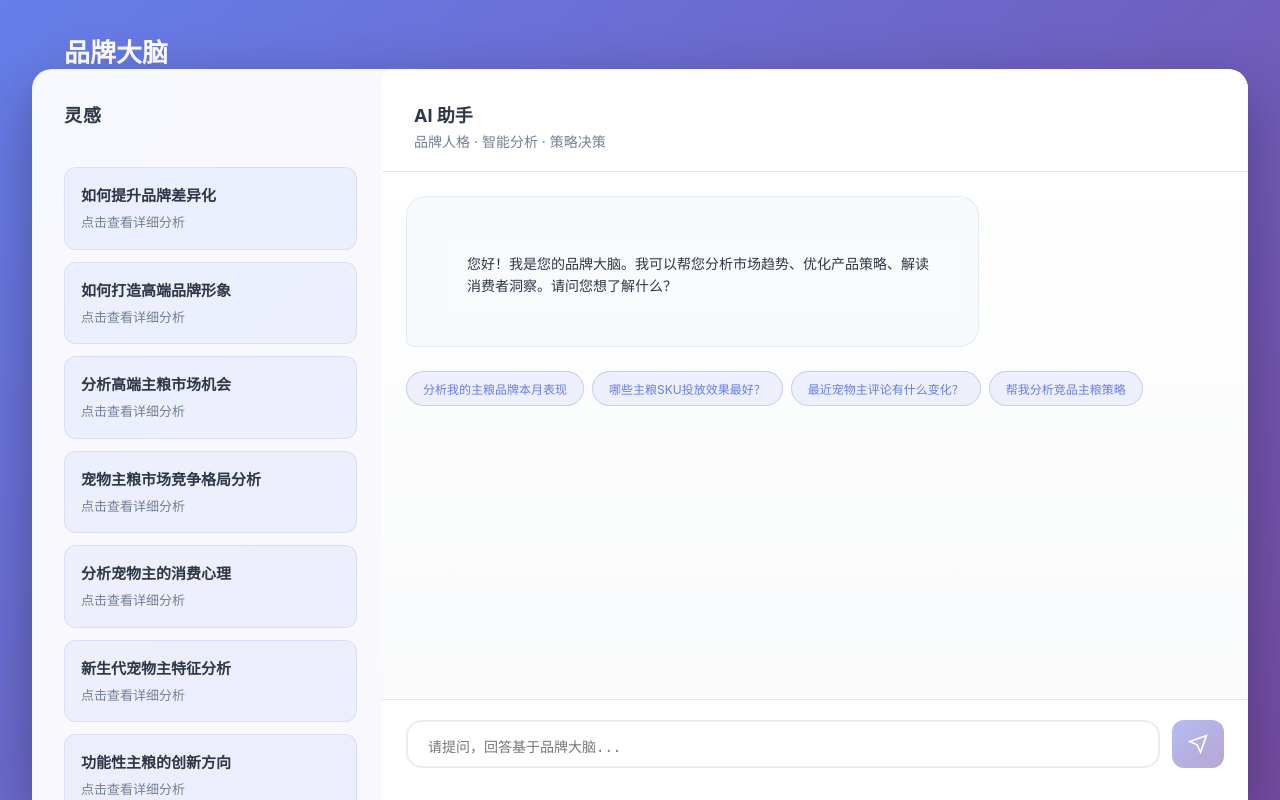
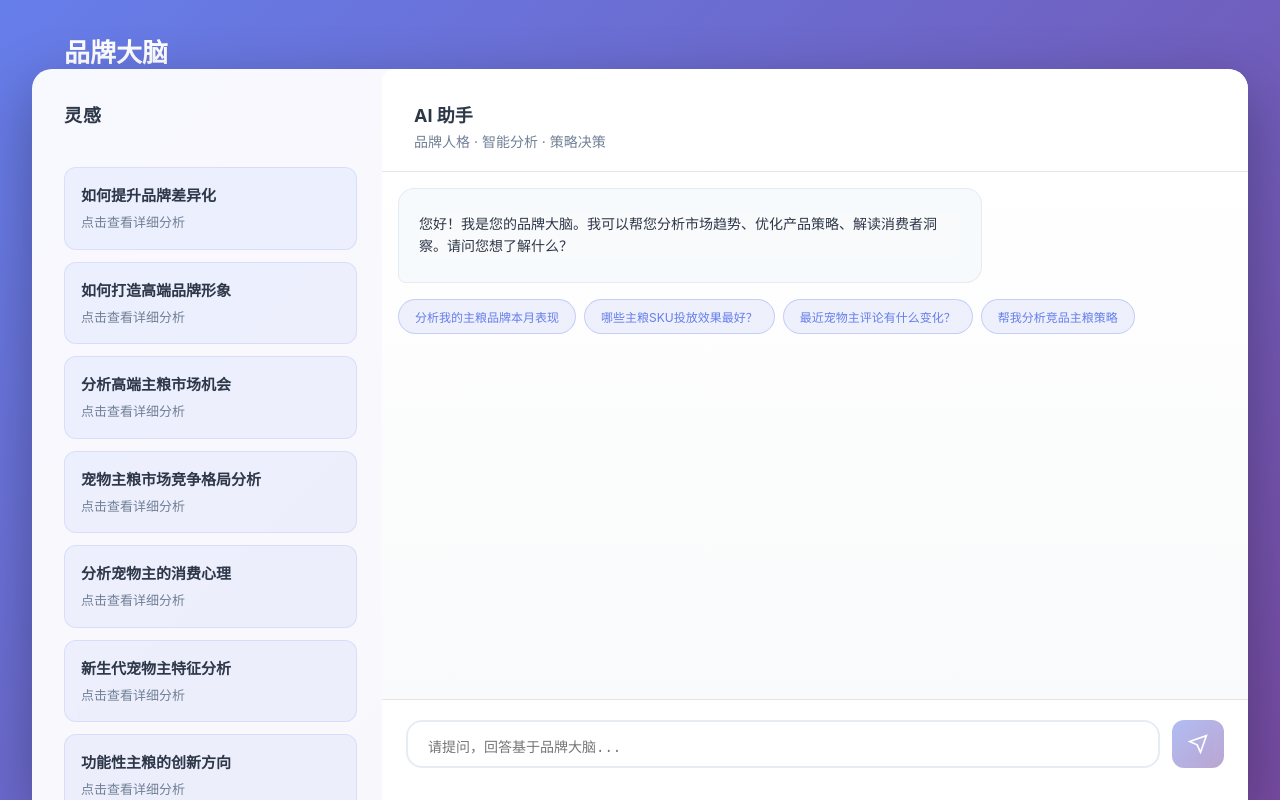
Before and after one commit to keithhchen/brand-brain-mock-fe, a React (Create React App) app: page / in a window 1280 px wide. Built offline with nearby package versions, Linux system fonts and the light colour scheme.

Commit message:
Update CSS styles for chat messages and thinking steps; adjust padding, margins, and border-radius for improved layout. Modify Message and ThinkingStep components to enhance item display logic and introduce new class for answer content.

```diff
--- a/src/App.css
+++ b/src/App.css
@@ -168,7 +168,7 @@ body {
 
 .chat-messages {
   flex: 1;
-  padding: 24px;
+  padding: 16px;
   overflow-y: auto;
   background: linear-gradient(
     to bottom,
@@ -178,7 +178,7 @@ body {
 }
 
 .message {
-  margin-bottom: 24px;
+  margin-bottom: 16px;
   animation: fadeInUp 0.5s ease-out;
 }
 
@@ -204,8 +204,8 @@ body {
 .message-content {
   display: inline-block;
   max-width: 70%;
-  padding: 16px 20px;
-  border-radius: 20px;
+  padding: 12px 16px;
+  border-radius: 16px;
   font-size: 14px;
   line-height: 1.5;
 }
@@ -223,13 +223,11 @@ body {
   border-bottom-left-radius: 8px;
   display: flex;
   flex-direction: column;
-  gap: 16px;
-  padding: 20px;
+  gap: 12px;
+  padding: 16px 20px;
 }
 
 .thinking-step {
-  display: flex;
-  align-items: flex-start;
   gap: 12px;
   padding: 0;
   opacity: 0;
@@ -238,7 +236,7 @@ body {
 }
 
 .thinking-step:not(:last-child) {
-  margin-bottom: 16px;
+  margin-bottom: 8px;
 }
 
 @keyframes fadeInUp {
@@ -327,8 +325,6 @@ body {
 }
 
 .content-section {
-  margin-top: 8px;
-  padding: 16px;
   background: #f9fafb;
   border-radius: 8px;
   font-size: 14px;
--- a/src/components/Message.js
+++ b/src/components/Message.js
@@ -61,6 +61,7 @@ const Message = ({ message }) => {
                         label="Thought Process"
                         items={message.thought}
                         show={showThinkingSteps}
+                        isThinking={true}
                     />
                 )}
 
@@ -76,6 +77,7 @@ const Message = ({ message }) => {
                         label="Action Taken"
                         items={message.action}
                         show={showThinkingSteps}
+                        isThinking={true}
                     />
                 )}
 
@@ -90,12 +92,13 @@ const Message = ({ message }) => {
                         items={message.data_source}
                         show={showThinkingSteps}
                         showSourceTag={true}
+                        isThinking={true}
                     />
                 )}
 
                 {message.content && showContent && (
                     <div className="thinking-step">
-                        <div className="step-content">
+                        <div className="answer-content">
                             <div
                                 className="content-section"
                                 dangerouslySetInnerHTML={{ __html: message.content }}
--- a/src/components/ThinkingStep.css
+++ b/src/components/ThinkingStep.css
@@ -1,5 +1,5 @@
 .thinking-step {
-  margin: 12px 0;
+  margin: 8px 0;
   font-size: 14px;
 }
 
@@ -11,15 +11,15 @@
 }
 
 .step-icon {
-  width: 16px;
-  height: 16px;
+  width: 20px;
+  height: 20px;
   margin-right: 8px;
 }
 
 .step-icon svg {
   width: 100%;
   height: 100%;
-  stroke-width: 2;
+  stroke-width: 1;
 }
 
 .step-label {
@@ -27,11 +27,15 @@
 }
 
 .step-content {
-  margin-left: 24px;
+  margin-left: 28px;
+}
+
+.answer-content {
+  margin-left: 0;
 }
 
 .step-item {
-  margin: 8px 0;
+  margin: 6px 0;
   animation: fadeIn 0.3s ease-in-out forwards;
   opacity: 0;
   position: relative;
--- a/src/components/ThinkingStep.js
+++ b/src/components/ThinkingStep.js
@@ -1,7 +1,7 @@
 import React from 'react';
 import './ThinkingStep.css';
 
-const ThinkingStep = ({ iconSvg, label, items, show, showSourceTag = false }) => {
+const ThinkingStep = ({ iconSvg, label, items, show, isThinking = false, showSourceTag = false }) => {
     if (!show || !items || items.length === 0) return null;
 
     return (
@@ -12,7 +12,7 @@ const ThinkingStep = ({ iconSvg, label, items, show, showSourceTag = false }) =>
                 </div>
                 <div className="step-label">{label}</div>
             </div>
-            <div className="step-content">
+            <div className={`${isThinking ? 'step-content' : 'answer-content'}`}>
                 {items.map((item, index) => (
                     <div
                         key={index}
```
